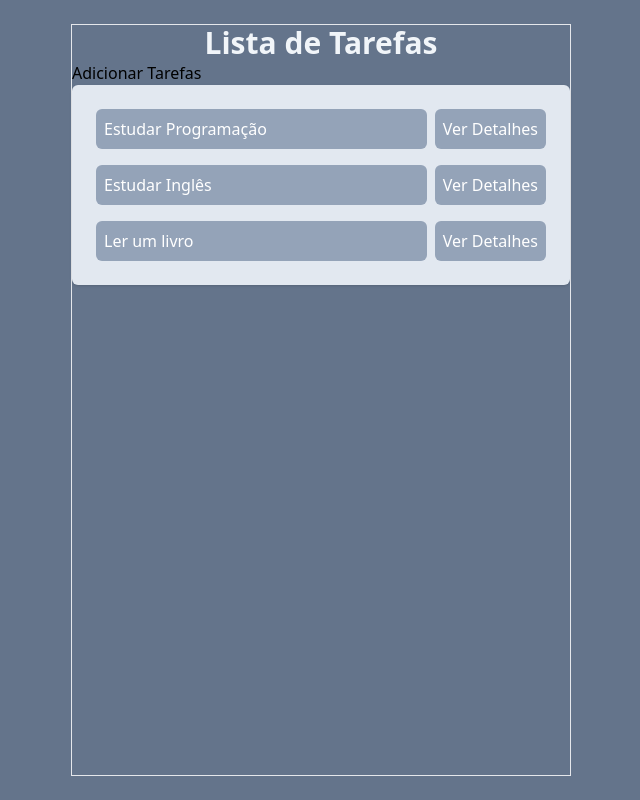
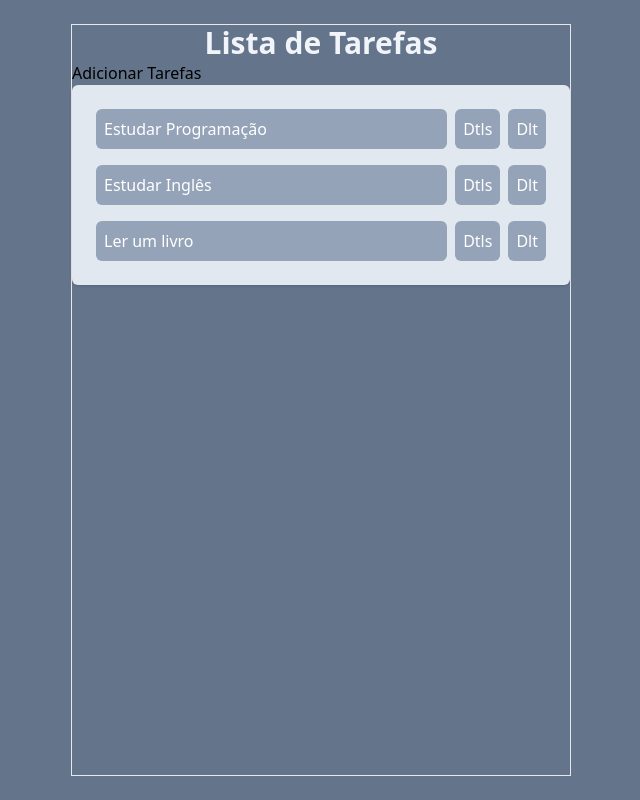
Before and after one commit to EdsonGaspar/App-react, a React (Vite) app: page / in a window 1280 px wide. Shown: the whole page, without its empty margins (319-959 px from the left). Built offline with nearby package versions, Linux system fonts and the light colour scheme.

Commit message:
Ate aqui ja esta a verificar se a tarefa ja foi terminada ou nao e tambem esta a escluir a tarefa

```diff
--- a/src/App.jsx
+++ b/src/App.jsx
@@ -36,6 +36,10 @@ function App() {
     });
     setTasks(newTasks);
   }
+  function onDeleteTaskClick(taskiD) {
+    const newTasks = tasks.filter((task) => task.id !== taskiD);
+    setTasks(newTasks);
+  }
 
   return (
     <div className="w-screen h-screen bg-slate-500 flex justify-center p-6">
@@ -44,7 +48,11 @@ function App() {
           Lista de Tarefas
         </h1>
         <AddTasks />
-        <Tasks tasks={tasks} onTaskClick={onTaskClick} />
+        <Tasks
+          tasks={tasks}
+          onTaskClick={onTaskClick}
+          onDeleteTaskClick={onDeleteTaskClick}
+        />
       </div>
     </div>
   );
--- a/src/components/Tasks.jsx
+++ b/src/components/Tasks.jsx
@@ -12,8 +12,12 @@ function Tasks(props) {
             >
               {task.title}
             </button>
-            <button className="bg-slate-400 p-2 rounded-md">
-              Ver Detalhes
+            <button className="bg-slate-400 p-2 rounded-md">Dtls</button>
+            <button
+              onClick={() => props.onDeleteTaskClick(task.id)}
+              className="bg-slate-400 p-2 rounded-md"
+            >
+              Dlt
             </button>
           </li>
         ))}
```
Also changed, not shown: 1 other file (tests, documents, lock files or other folders).
